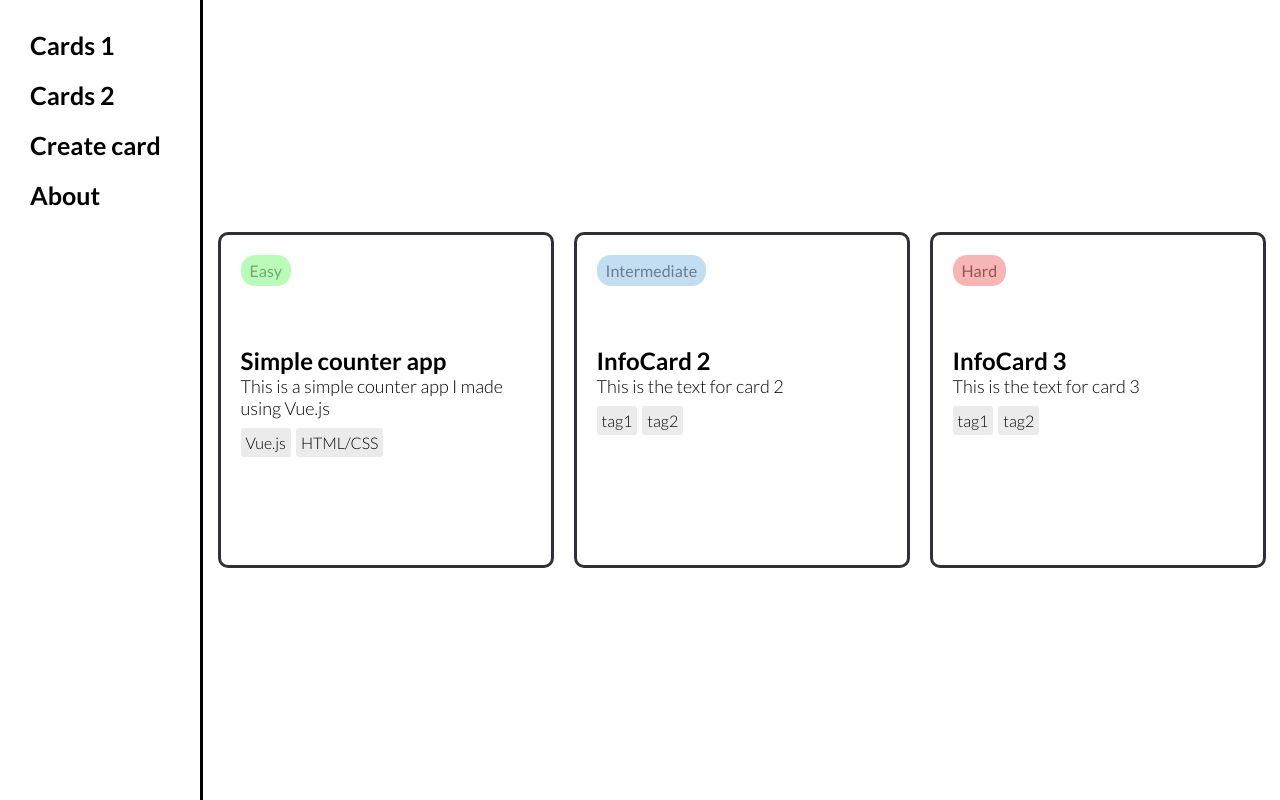
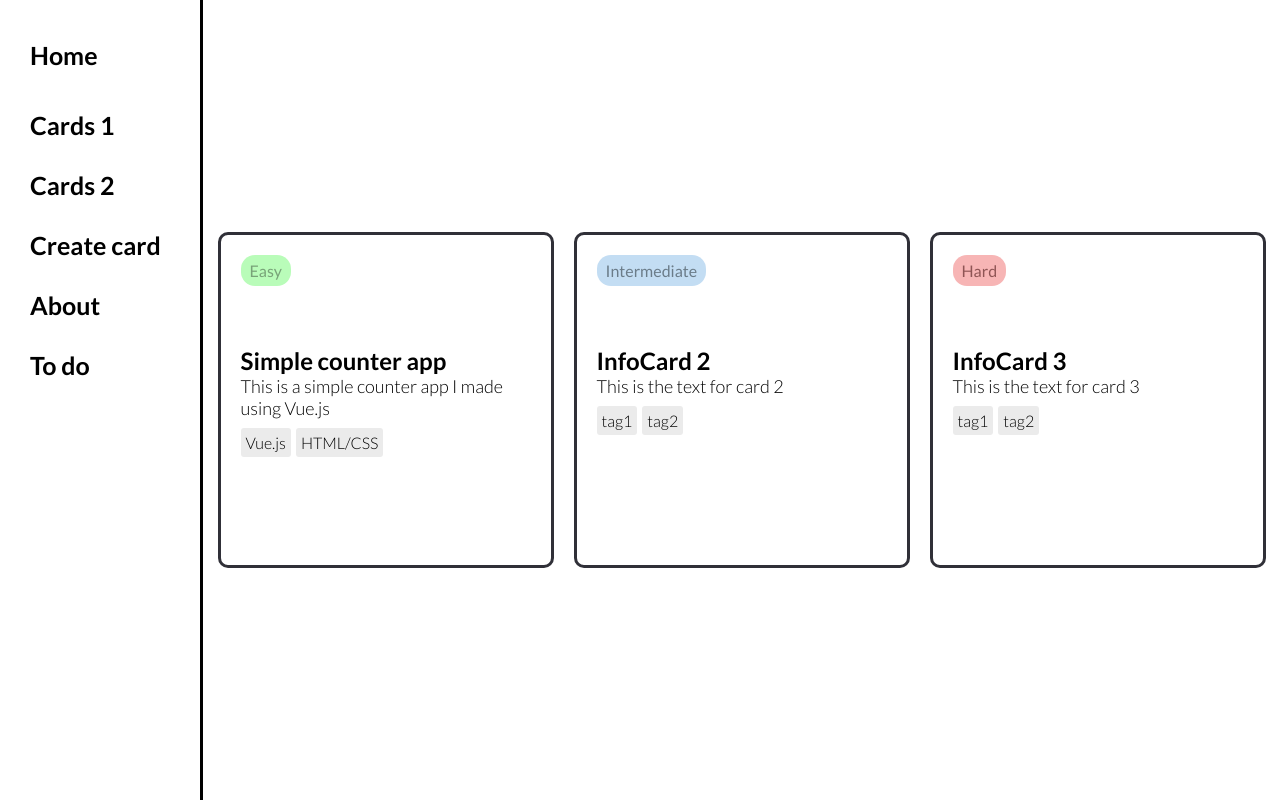
Before and after one commit to TiesHogenboom/vue-cards, a Vue app: page / in a window 1280 px wide. Built offline with nearby package versions, Linux system fonts and the light colour scheme.

Commit message:
improved styling navbar

```diff
--- a/src/components/WebNavbar.vue
+++ b/src/components/WebNavbar.vue
@@ -1,10 +1,39 @@
 <template>
   <nav class="container">
     <ul class="list">
-        <li><a href="#">Cards 1</a></li>
-        <li><a href="#">Cards 2</a></li>
-        <li><a href="#">Create card</a></li>
-        <li><a href="#">About</a></li>
+      <li class="list-home" @click="toggleAccordion(0)">
+        <a  href="#"><p class="list-home-text">Home</p></a>
+      </li>
+      <li class="accordion-item" @click="toggleAccordion(1)">
+        <a href="#">Cards 1</a>
+        <div class="accordion-content" :class="{ 'open': isOpen === 1 }">
+          Additional text for Cards 1.
+        </div>
+      </li>
+      <li class="accordion-item" @click="toggleAccordion(2)">
+        <a href="#">Cards 2</a>
+        <div class="accordion-content" :class="{ 'open': isOpen === 2 }">
+          Additional text for Cards 2.
+        </div>
+      </li>
+      <li class="accordion-item" @click="toggleAccordion(3)">
+        <a href="#">Create card</a>
+        <div class="accordion-content" :class="{ 'open': isOpen === 3 }">
+          Additional text for Create card.
+        </div>
+      </li>
+      <li class="accordion-item" @click="toggleAccordion(4)">
+        <a href="#">About</a>
+        <div class="accordion-content" :class="{ 'open': isOpen === 4 }">
+          Additional text for About.
+        </div>
+      </li>
+      <li class="accordion-item" @click="toggleAccordion(5)">
+        <a href="#">To do</a>
+        <div class="accordion-content" :class="{ 'open': isOpen === 5 }">
+          Additional text for To do.
+        </div>
+      </li>
     </ul>
   </nav>
 </template>
@@ -12,7 +41,26 @@
 <script>
 export default {
   name: 'WebNavbar',
+  data() {
+    return {
+      isOpen: null,
+    };
+  },
+  methods: {
+    toggleAccordion(id) {
+      if (id === 0) {
+        // Clicked on "Home", close all accordions
+        this.isOpen = null;
+      } else if (this.isOpen === id) {
+        // Clicked on an open accordion, close it
+        this.isOpen = null;
+      } else {
+        // Clicked on a closed accordion, open it
+        this.isOpen = id;
       }
+    },
+  },
+};
 </script>
 
 <style>
@@ -23,10 +71,11 @@
   height: 100vh;
   background: white;
   min-width: 200px;
+
 }
 
 .list {
-  padding: 30px;
+  padding-left: 30px;
 }
 
 a {
@@ -36,8 +85,50 @@ a {
   font-weight: 700;
 }
 
-li {
+.list-home{
+  margin-top:40px;
+  padding-bottom: 40px;
+  list-style-type: none;
+}
+
+.list-home-text{
+  width: 80px;
+  transition: 0.2s;
+}
+
+.list-home-text:hover {
+  box-shadow: 8px 8px 0px rgba(0, 0, 0, 0.8);
+  border: 3px solid black;
+
+  display: flex;
+  justify-content: center;
+}
+
+.accordion-item{
   list-style-type: none;
   margin-bottom: 20px;
+  cursor: pointer;
+  position: relative;
+}
+
+.accordion-content {
+  max-height: 0;
+  overflow: hidden;
+  margin-top: 10px;
+  font-size: 16px;
+  padding-left: 10px;
+  background-color: white;
+  border-left: 2px solid black;
+  z-index: 1;
+  transition: max-height 0.3s ease;
+}
+
+.open {
+  max-height: 500px;
+}
+
+.accordion-item:hover .accordion-content {
+  display: block;
+  max-height: 500px;
 }
 </style>
```
Lines whose indentation alone changed are shown as unchanged.
